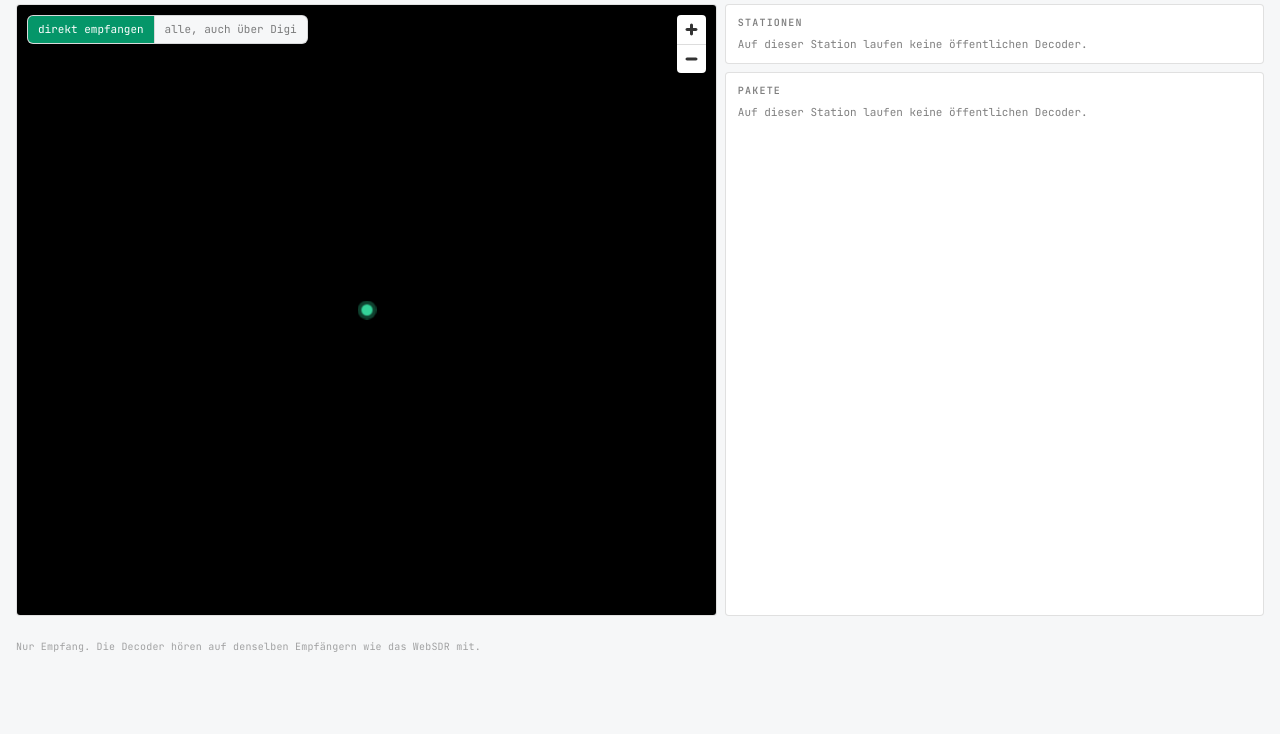
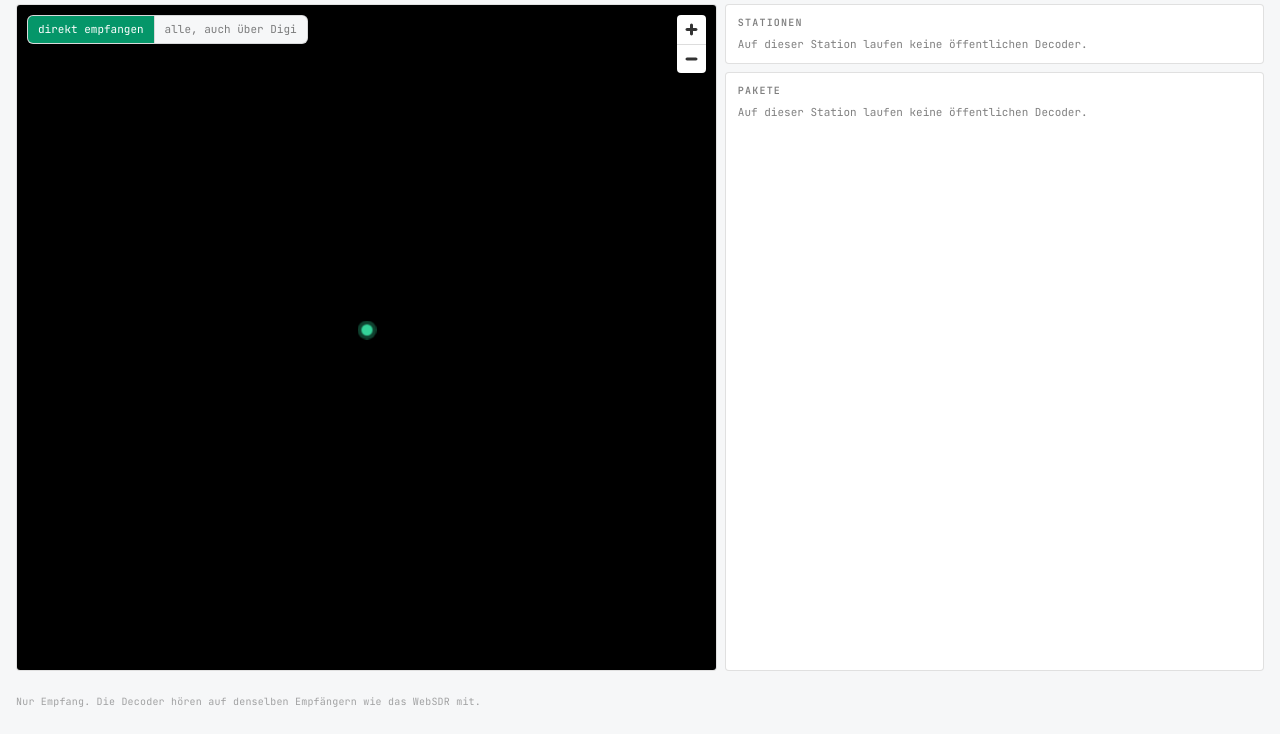
Before and after one commit to do1xx/crabSDR, a plain HTML site: page web/digi/index.html in a window 1280 px wide. Shown: the part 66-800 px from the top of the page. Drawn offline with Linux system fonts and the light colour scheme; no server answers; a script that the page names is missing.

Commit message:
Digital-Seite: genau Fensterhöhe (Kopf/Reiter/Fuß fest, Listen scrollen innen), Pager-Seite Rufe links voll, RICs rechts
Co-Authored-By: Claude Fable 5.1 <noreply@anthropic.com>

```diff
--- a/web/digi/digi.css
+++ b/web/digi/digi.css
@@ -1,12 +1,16 @@
 /* Seite „Digital" — Ergänzungen zu ui.css */
 .tabs { display: flex; gap: 4px; }
 .tabs .btn { text-decoration: none; }
-/* Füllt auf großen Fenstern die Höhe: zweite Zeile (Pakete) dehnt sich, die Karte spannt beide Zeilen. Vorher
-   feste Pixelhöhen (Stationen 200, Pakete 420) – unter der Liste blieb der halbe Bildschirm leer (17.10.). */
-.digi-main { display: grid; grid-template-columns: 1.3fr 1fr; grid-template-rows: auto minmax(0, 1fr); gap: 8px; padding: 6px 16px 12px; min-height: calc(100vh - 170px); }
+/* Die Seite ist genau so hoch wie das Fenster: Kopf, Reiter und Fuß fest, der Hauptteil nimmt den Rest, die Listen
+   scrollen innen; die Karte spannt beide Zeilen. Vorher feste Pixelhöhen (Stationen 200, Pakete 420): auf großen
+   Fenstern blieb unten Platz leer, danach wuchs die Seite mit der Paketliste über das Fenster hinaus (17.10.). */
+body.digi { display: flex; flex-direction: column; min-height: 100vh; min-height: 100dvh; }
+body.digi .top, body.digi .bands, body.digi .foot, body.digi .gallery { flex: none; }
+body.digi .digi-main { flex: 1 1 auto; height: 0; min-height: 360px; }   /* height 0 + flex: genau der Rest, kleine Fenster scrollen die Seite */
+.digi-main { display: grid; grid-template-columns: 1.3fr 1fr; grid-template-rows: auto minmax(0, 1fr); gap: 8px; padding: 6px 16px 12px; }
 .card-stations, .card-packets { display: flex; flex-direction: column; min-height: 0; }
-.card-map { grid-row: span 2; padding: 0; overflow: hidden; min-height: 420px; }
-#map { width: 100%; height: 100%; min-height: 420px; background: #000; }
+.card-map { grid-row: span 2; padding: 0; overflow: hidden; min-height: 0; }
+#map { width: 100%; height: 100%; min-height: 0; background: #000; }
 .mk { width: 11px; height: 11px; border-radius: 50%; border: 1.5px solid rgba(0,0,0,.6); box-shadow: 0 0 0 1px rgba(255,255,255,.35); cursor: pointer; }
 .mk-home { background: #34d399; width: 13px; height: 13px; box-shadow: 0 0 0 3px rgba(52,211,153,.3); }
 .mk-aprs { background: #fbbf24; }
@@ -20,11 +24,11 @@
 .maplibregl-popup.tip .maplibregl-popup-content { background: #000; color: #fff; border: 1px solid rgba(255,255,255,.2); font: 11px/1.4 "JetBrains Mono", monospace; padding: 6px 8px; border-radius: 4px; }
 .maplibregl-popup.tip .maplibregl-popup-tip { border-top-color: #000; border-bottom-color: #000; }
 .maplibregl-ctrl-attrib { font-size: 10px; }
-.stations { max-height: max(200px, 24vh); overflow-y: auto; font-size: 11px; }
+.stations { max-height: max(160px, 24vh); overflow-y: auto; font-size: 11px; }
 .st { display: flex; gap: 10px; align-items: baseline; padding: 3px 0; border-bottom: 1px solid var(--line2); }
 .st b { min-width: 90px; color: var(--accent); }
 .st .dist { margin-left: auto; color: var(--text); }
-.packets { flex: 1; min-height: 240px; overflow-y: auto; font-size: 11px; }
+.packets { flex: 1 1 auto; min-height: 0; overflow-y: auto; font-size: 11px; }
 .pk { display: flex; gap: 8px; flex-wrap: wrap; align-items: baseline; padding: 3px 0; border-bottom: 1px solid var(--line2); }
 .pk .t { color: var(--faint); white-space: nowrap; }
 .pk b { color: var(--accent); }
@@ -32,7 +36,7 @@
 .pk .lvl { color: var(--faint); font-size: 10px; }
 .pk .cm { flex-basis: 100%; color: var(--muted); }
 .muted { color: var(--muted); }
-@media (max-width: 900px) { .digi-main { grid-template-columns: 1fr; grid-template-rows: auto; min-height: 0; } .card-map { grid-row: auto; min-height: 300px; } #map { min-height: 300px; } .packets { max-height: 420px; } }
+@media (max-width: 900px) { body.digi { display: block; } body.digi .digi-main { height: auto; min-height: 0; } .digi-main { grid-template-columns: 1fr; grid-template-rows: auto; } .card-map { grid-row: auto; min-height: 300px; } #map { min-height: 300px; } .stations { max-height: 200px; } .packets { max-height: 420px; } }
 
 #gridbtn.active { border-color: var(--accent); color: var(--accent); }
 
@@ -66,8 +70,11 @@ body:not(.dec-aprs) .aprsonly { display: none; }
 body:not(.dec-reichweite) .rwonly { display: none; }
 
 body.dec-nomap .card-map { display: none; }
-/* Pager/FreeDV ohne Karte: Listen füllen die Höhe des Fensters statt 200 px */
-body.dec-nomap .stations, body.dec-nomap .packets { max-height: calc(100vh - 330px); min-height: 320px; }
+/* Pager/FreeDV ohne Karte: Rufe links in voller Höhe, RICs rechts; beide Karten in einer Zeile */
+body.dec-nomap .digi-main { grid-template-columns: 1.6fr 1fr; grid-template-rows: minmax(0, 1fr); }
+body.dec-nomap .card-packets { grid-column: 1; grid-row: 1; } body.dec-nomap .card-stations { grid-column: 2; grid-row: 1; }
+body.dec-nomap .stations { max-height: none; flex: 1 1 auto; }
+@media (max-width: 900px) { body.dec-nomap .digi-main { grid-template-columns: 1fr; grid-template-rows: auto; } body.dec-nomap .card-packets, body.dec-nomap .card-stations { grid-column: auto; grid-row: auto; } body.dec-nomap .stations { max-height: 200px; } }
 .pk.ric { cursor: pointer; } .pk.ric:hover { background: var(--bg2); } .pk.ric.active { background: var(--bg2); outline: 1px solid var(--accent); border-radius: 4px; padding-left: 4px; }
 .pk.ricfilter { background: var(--bg2); border-radius: 4px; padding: 4px 6px; margin-bottom: 4px; } .ricclear { font-size: 11px; padding: 1px 8px; margin-left: auto; }
 
--- a/web/digi/index.html
+++ b/web/digi/index.html
@@ -10,7 +10,7 @@
 <link rel="stylesheet" href="../ui.css?v=37">
 <link rel="stylesheet" href="../pages.css?v=2">
 <link rel="stylesheet" href="vendor/maplibre-gl.css?v=3.6.2">
-<link rel="stylesheet" href="digi.css?v=14">
+<link rel="stylesheet" href="digi.css?v=15">
 <link rel="stylesheet" href="../account.css?v=1">
 <script>
 // Einstellungen der Vorversion übernehmen (Schlüssel gartow_… und 1xx_… werden zu crab_…)
```
